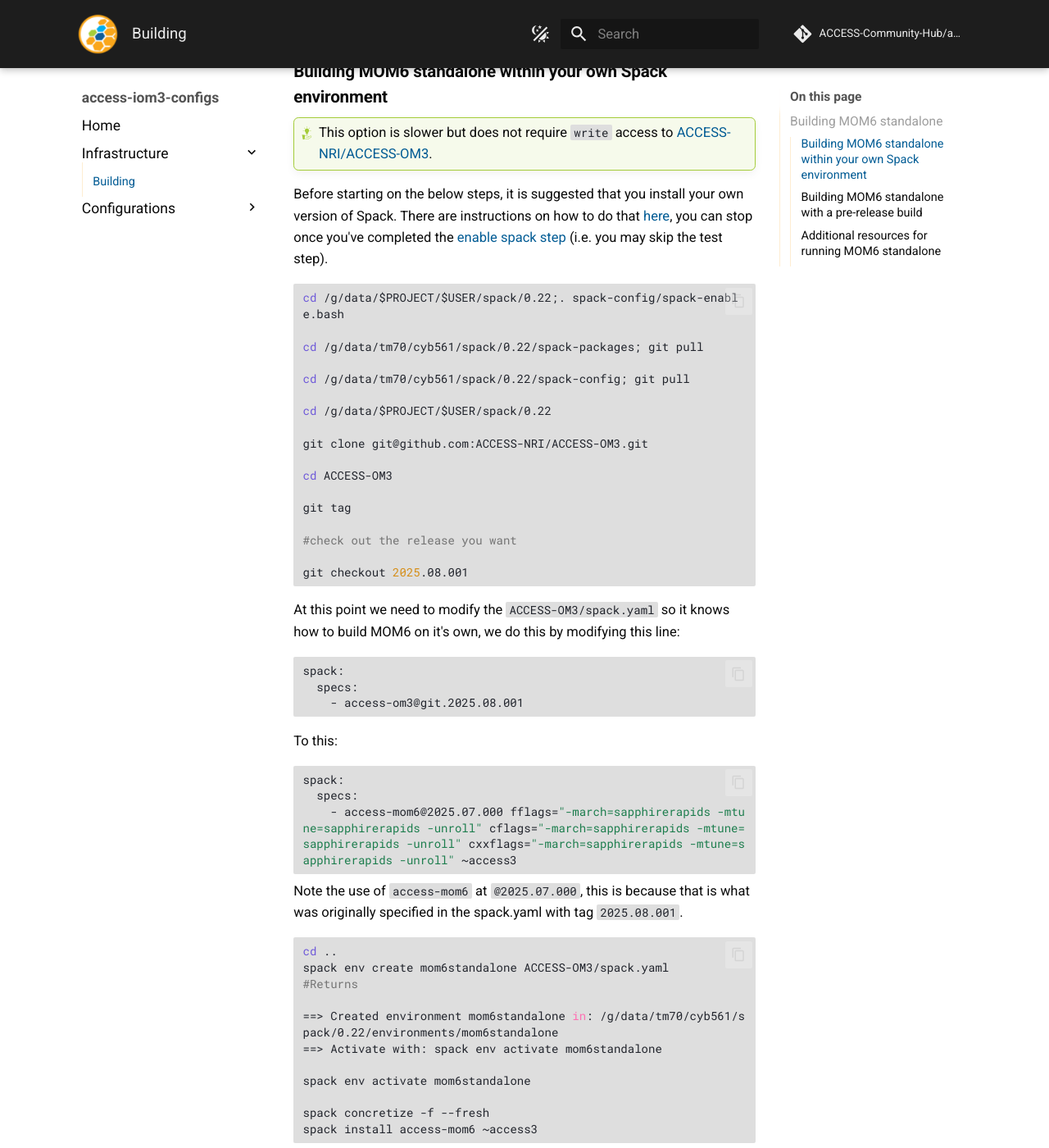
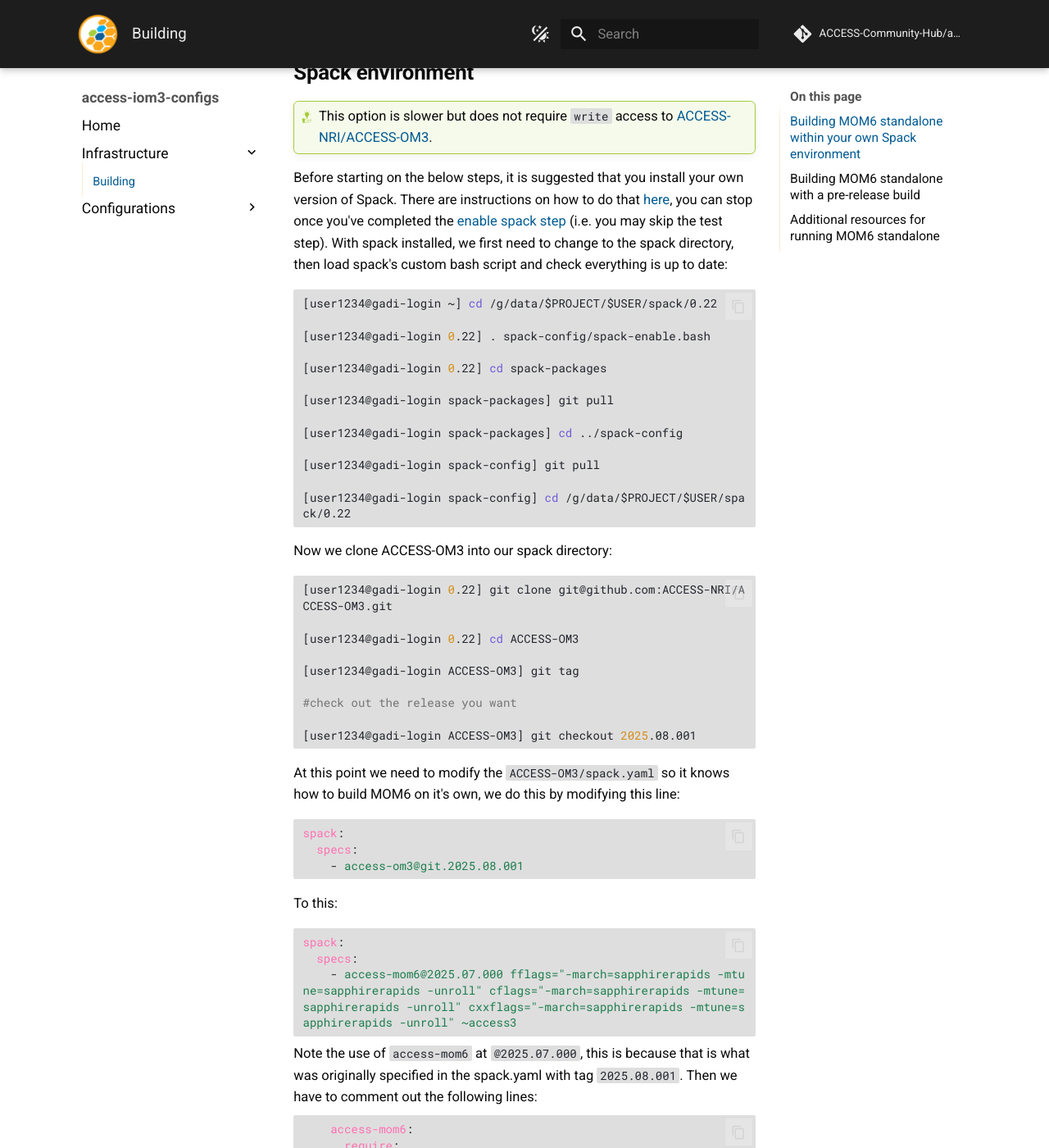
Before and after one commit to ACCESS-Community-Hub/access-iom3-configs, an MkDocs documentation site: the page built from documentation/docs/pages/infrastructure/Building.md, in a window 1280 px wide and 1400 px high, scrolled down 434 px. Shown: the whole window at 82% size. Built offline with MkDocs 1.6.1 and Material for MkDocs 9.7.7, drawn with Linux system fonts in a browser that asks for light colours; comment, search, counter and statistics services are not loaded; some of the changed text lies outside the part shown.

Commit message:
Small updates to MOM6 build instructions

````diff
--- a/documentation/docs/pages/infrastructure/Building.md
+++ b/documentation/docs/pages/infrastructure/Building.md
@@ -1,4 +1,4 @@
-## Building MOM6 standalone
+# Building MOM6 standalone
 
 The below are instructions for how to build MOM6 standalone. Here, we show two ways of building MOM6 standalone using Spack with OM3.
 
@@ -7,71 +7,99 @@ For some inspiration of why this is fun, have a look at the available test cases
  - [Modify and build an ACCESS model's source code](https://docs.access-hive.org.au/models/build_a_model/build_source_code/)
  - [Create Prereleases and Releases for an ACCESS Model](https://docs.access-hive.org.au/models/build_a_model/create_a_prerelease/)
 
-### Building MOM6 standalone within your own Spack environment
+## Building MOM6 standalone within your own Spack environment
 !!! tip
     This option is slower but does not require `write` access to [ACCESS-NRI/ACCESS-OM3](https://github.com/ACCESS-NRI/ACCESS-OM3).
 
 Before starting on the below steps, it is suggested that you install your own version of Spack. There are instructions on how to do that [here](https://docs.access-hive.org.au/getting_started/spack/#enable-spack), you can stop once you've completed the [enable spack step](https://docs.access-hive.org.au/getting_started/spack/#enable-spack) (i.e. you may skip the test step).
+With spack installed, we first need to change to the spack directory, then load spack's custom bash script and check everything is up to date:
 
 ```bash
-cd /g/data/$PROJECT/$USER/spack/0.22;. spack-config/spack-enable.bash
+[user1234@gadi-login ~] cd /g/data/$PROJECT/$USER/spack/0.22
 
-cd /g/data/tm70/cyb561/spack/0.22/spack-packages; git pull
+[user1234@gadi-login 0.22] . spack-config/spack-enable.bash
 
-cd /g/data/tm70/cyb561/spack/0.22/spack-config; git pull
+[user1234@gadi-login 0.22] cd spack-packages
 
-cd /g/data/$PROJECT/$USER/spack/0.22
+[user1234@gadi-login spack-packages] git pull
 
-git clone git@github.com:ACCESS-NRI/ACCESS-OM3.git
+[user1234@gadi-login spack-packages] cd ../spack-config
 
-cd ACCESS-OM3
+[user1234@gadi-login spack-config] git pull
 
-git tag
+[user1234@gadi-login spack-config] cd /g/data/$PROJECT/$USER/spack/0.22
+```
+
+Now we clone ACCESS-OM3 into our spack directory:
+```bash
+[user1234@gadi-login 0.22] git clone git@github.com:ACCESS-NRI/ACCESS-OM3.git
+
+[user1234@gadi-login 0.22] cd ACCESS-OM3
+
+[user1234@gadi-login ACCESS-OM3] git tag
 
 #check out the release you want
 
-git checkout 2025.08.001
+[user1234@gadi-login ACCESS-OM3] git checkout 2025.08.001
 ```
 
 At this point we need to modify the `ACCESS-OM3/spack.yaml` so it knows how to build MOM6 on it's own, we do this by modifying this line:
-```bash
+```yaml
 spack:
   specs:
     - access-om3@git.2025.08.001
 ```
 
 To this:
-```bash
+```yaml
 spack:
   specs:
     - access-mom6@2025.07.000 fflags="-march=sapphirerapids -mtune=sapphirerapids -unroll" cflags="-march=sapphirerapids -mtune=sapphirerapids -unroll" cxxflags="-march=sapphirerapids -mtune=sapphirerapids -unroll" ~access3
 
 ```
 Note the use of `access-mom6` at `@2025.07.000`, this is because that is what was originally specified in the spack.yaml with tag `2025.08.001`.
+Then we have to comment out the following lines:
+```yaml
+    access-mom6:
+      require:
+        - '@2025.07.000'
+        - 'fflags="-march=sapphirerapids -mtune=sapphirerapids -unroll"'
+        - 'cflags="-march=sapphirerapids -mtune=sapphirerapids -unroll"'
+        - 'cxxflags="-march=sapphirerapids -mtune=sapphirerapids -unroll"'
+```
 
+Now we can create the spack environment in which to build MOM6:
 ```bash
-cd ..
-spack env create mom6standalone ACCESS-OM3/spack.yaml
+[user1234@gadi-login ACCESS-OM3] cd ..
+[user1234@gadi-login 0.22] spack env create mom6standalone ACCESS-OM3/spack.yaml
 #Returns
 
 ==> Created environment mom6standalone in: /g/data/tm70/cyb561/spack/0.22/environments/mom6standalone
 ==> Activate with: spack env activate mom6standalone
 
-spack env activate mom6standalone
+[user1234@gadi-login 0.22] spack env activate mom6standalone -p
 
-spack concretize -f --fresh
-spack install access-mom6 ~access3
+[mom6standalone][user1234@gadi-login 0.22] spack concretize -f --fresh
+[mom6standalone][user1234@gadi-login 0.22] spack install access-mom6 ~access3
 ```
 
 These last two commands will take some time.
+!!! tip
+    `spack concretize` only need be re-run if there are changes to the `spack.yaml` file. If changes are made to the MOM6
+    source code that `mom6standalone` is built from, running `spack install` should be sufficient for to correctly
+    update the MOM6 build. However, if something does not work correctly running `concretize` should fix things up.
 
 Once completed one can find the executable with:
 ```bash
-[cyb561@gadi-login-09 0.22]$ which mom6
+[mom6standalone][cyb561@gadi-login-09 0.22]$ which mom6
 /g/data/tm70/cyb561/spack/0.22/environments/mom6standalone/.spack-env/view/bin/mom6
 ```
+!!! note
+    The `mom6` executable can only be found if the spack environment it is built in is `activate`d. That is,
+    running once `spack deactivate` is run `which mom6` will not be able to find the MOM6 executable unless it is added
+    to `PATH`.
 
-### Building MOM6 standalone with a pre-release build
+## Building MOM6 standalone with a pre-release build
 !!! tip
     This option is faster but requires `write` access to [ACCESS-NRI/ACCESS-OM3](https://github.com/ACCESS-NRI/ACCESS-OM3).
 
@@ -111,7 +139,7 @@ exe: mom6
 ```
 The model field is the name of the Payu "model driver" to use. The `exe` field is the path to the executable (or just the executable name if it is already in your PATH).
 
-### Additional resources for running MOM6 standalone
+## Additional resources for running MOM6 standalone
 
 Here are some other guides for building MOM6 using FMS, these builds will be more difficult to relate to ACCESS-OM3. Links:
 
````
